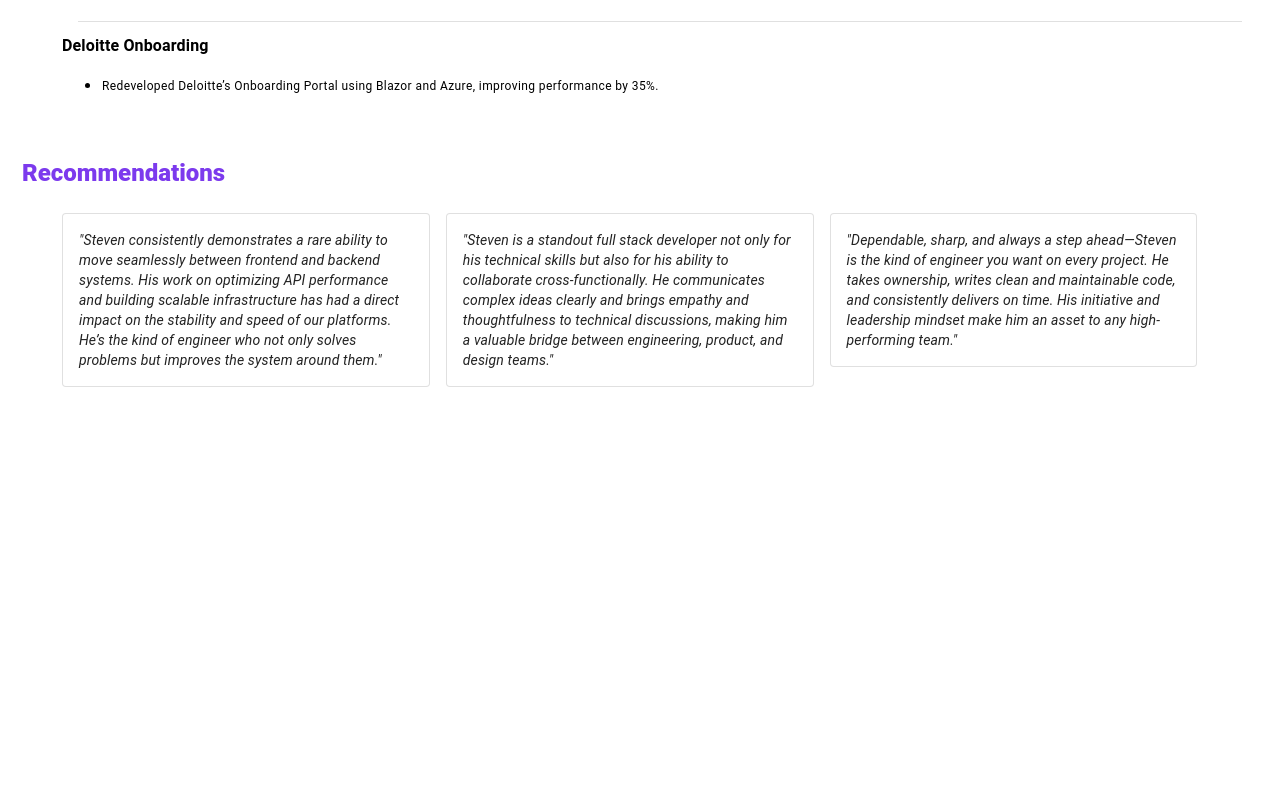
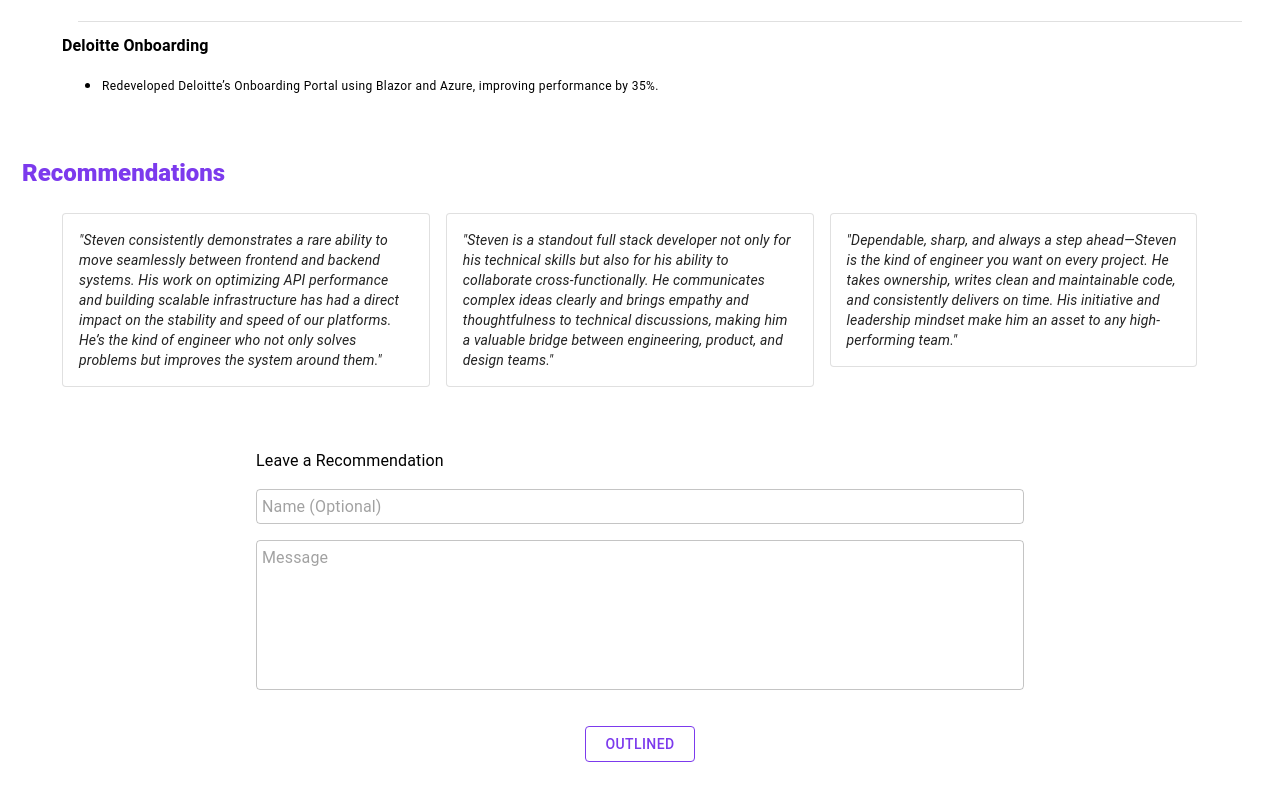
Before and after one commit to skerr4311/coursera-html-project, a React (Vite) app: page / in a window 1280 px wide. Shown: the part 904-1704 px from the top of the page. Before the commit the page ends 1313 px from the top, so only its background shows below. Built offline with nearby package versions, Linux system fonts and the light colour scheme.

Commit message:
completed final step

```diff
--- /dev/null
+++ b/src/components/Recommendations/LeaveARecommendation.tsx
@@ -0,0 +1,70 @@
+import { useState, type FC } from "react";
+import {
+  ButtonContained,
+  ButtonOutlined,
+  ButtonWrapper,
+  InputContainer,
+  InputWrapper,
+  ModalContents,
+  Text,
+} from "./style";
+import { Button, Modal, Typography } from "@mui/material";
+
+interface LeaveARecommendationProps {
+  onNewRecommendation: (comment: string) => void;
+}
+
+export const LeaveARecommendation: FC<LeaveARecommendationProps> = ({
+  onNewRecommendation,
+}) => {
+  const [recommendation, setRecommendation] = useState("");
+  const [isModalOpen, setIsModalOpen] = useState(false);
+
+  const handleToggleModal = () => setIsModalOpen((prev) => !prev);
+
+  const handleCreateNewRecommendation = () => {
+    handleToggleModal();
+    onNewRecommendation(recommendation);
+    setRecommendation("");
+  };
+
+  return (
+    <InputWrapper>
+      <InputContainer>
+        <Typography>Leave a Recommendation</Typography>
+        <Text variant="outlined" placeholder="Name (Optional)" />
+        <Text
+          multiline
+          rows={6}
+          variant="outlined"
+          placeholder="Message"
+          value={recommendation}
+          onChange={(event) => setRecommendation(event.target.value)}
+        />
+        <div style={{ textAlign: "center", paddingTop: "20px" }}>
+          <ButtonOutlined variant="outlined" onClick={handleToggleModal}>
+            Outlined
+          </ButtonOutlined>
+        </div>
+      </InputContainer>
+      <Modal open={isModalOpen} onClose={handleToggleModal} disableAutoFocus>
+        <ModalContents elevation={4} variant="outlined">
+          <Typography align="center">
+            Are you sure you would like to add this recommendation?
+          </Typography>
+          <ButtonWrapper>
+            <ButtonContained
+              variant="contained"
+              onClick={handleCreateNewRecommendation}
+            >
+              Confirm
+            </ButtonContained>
+            <ButtonOutlined variant="outlined" onClick={handleToggleModal}>
+              Cancel
+            </ButtonOutlined>
+          </ButtonWrapper>
+        </ModalContents>
+      </Modal>
+    </InputWrapper>
+  );
+};
--- a/src/components/Recommendations/style.ts
+++ b/src/components/Recommendations/style.ts
@@ -1,4 +1,4 @@
-import { styled } from "@mui/material";
+import { Button, Paper, styled, TextField } from "@mui/material";
 
 export const Wrapper = styled("div")({
   padding: "22px",
@@ -16,3 +16,58 @@ export const Contents = styled("div")({
 export const PaperContent = styled("div")({
   padding: "16px",
 });
+
+export const InputWrapper = styled("div")({
+  padding: "40px 0px 40px 0",
+  display: "flex",
+  flexDirection: "column",
+  alignItems: "center",
+});
+
+export const InputContainer = styled("div")({
+  width: "60vw",
+  display: "flex",
+  flexDirection: "column",
+  gap: "16px",
+});
+
+export const Text = styled(TextField)({
+  input: {
+    padding: 0,
+  },
+  ".MuiInputBase-root": {
+    padding: "6px",
+  },
+});
+
+export const ModalContents = styled(Paper)({
+  position: "absolute",
+  top: "50%",
+  left: "50%",
+  transform: "translate(-50%, -50%)",
+  width: 400,
+  boxShadow: 24,
+  padding: "16px",
+  display: "flex",
+  flexDirection: "column",
+  gap: "12px",
+});
+
+export const ButtonWrapper = styled("div")({
+  display: "flex",
+  flexDirection: "row",
+  justifyContent: "center",
+  gap: "12px",
+});
+
+export const ButtonOutlined = styled(Button)({
+  width: "110px",
+  color: "rgb(124 58 237)",
+  borderColor: "rgb(124 58 237)",
+});
+
+export const ButtonContained = styled(Button)({
+  width: "110px",
+  backgroundColor: "rgb(124 58 237)",
+  borderColor: "rgb(124 58 237)",
+});
--- a/src/pages/Main/Main.tsx
+++ b/src/pages/Main/Main.tsx
@@ -5,6 +5,7 @@ import { AboutMe } from "../../components/AboutMe/AboutMe";
 import { Skills } from "../../components/Skills/Skills";
 import { Projects } from "../../components/Projects/Projects";
 import { Recommendations } from "../../components/Recommendations/Recommendations";
+import { LeaveARecommendation } from "../../components/Recommendations/LeaveARecommendation";
 
 const mockRecommendations = [
   "Steven consistently demonstrates a rare ability to move seamlessly between frontend and backend systems. His work on optimizing API performance and building scalable infrastructure has had a direct impact on the stability and speed of our platforms. He’s the kind of engineer who not only solves problems but improves the system around them.",
@@ -14,6 +15,9 @@ const mockRecommendations = [
 
 export const Main: FC = () => {
   const [recommendations, setRecommendations] = useState(mockRecommendations);
+
+  const handleNewRecommendation = (comment: string) =>
+    setRecommendations((prev) => [...prev, comment]);
   return (
     <Page>
       <Bar />
@@ -21,6 +25,7 @@ export const Main: FC = () => {
       <Skills />
       <Projects />
       <Recommendations recommendations={recommendations} />
+      <LeaveARecommendation onNewRecommendation={handleNewRecommendation} />
     </Page>
   );
 };
```
